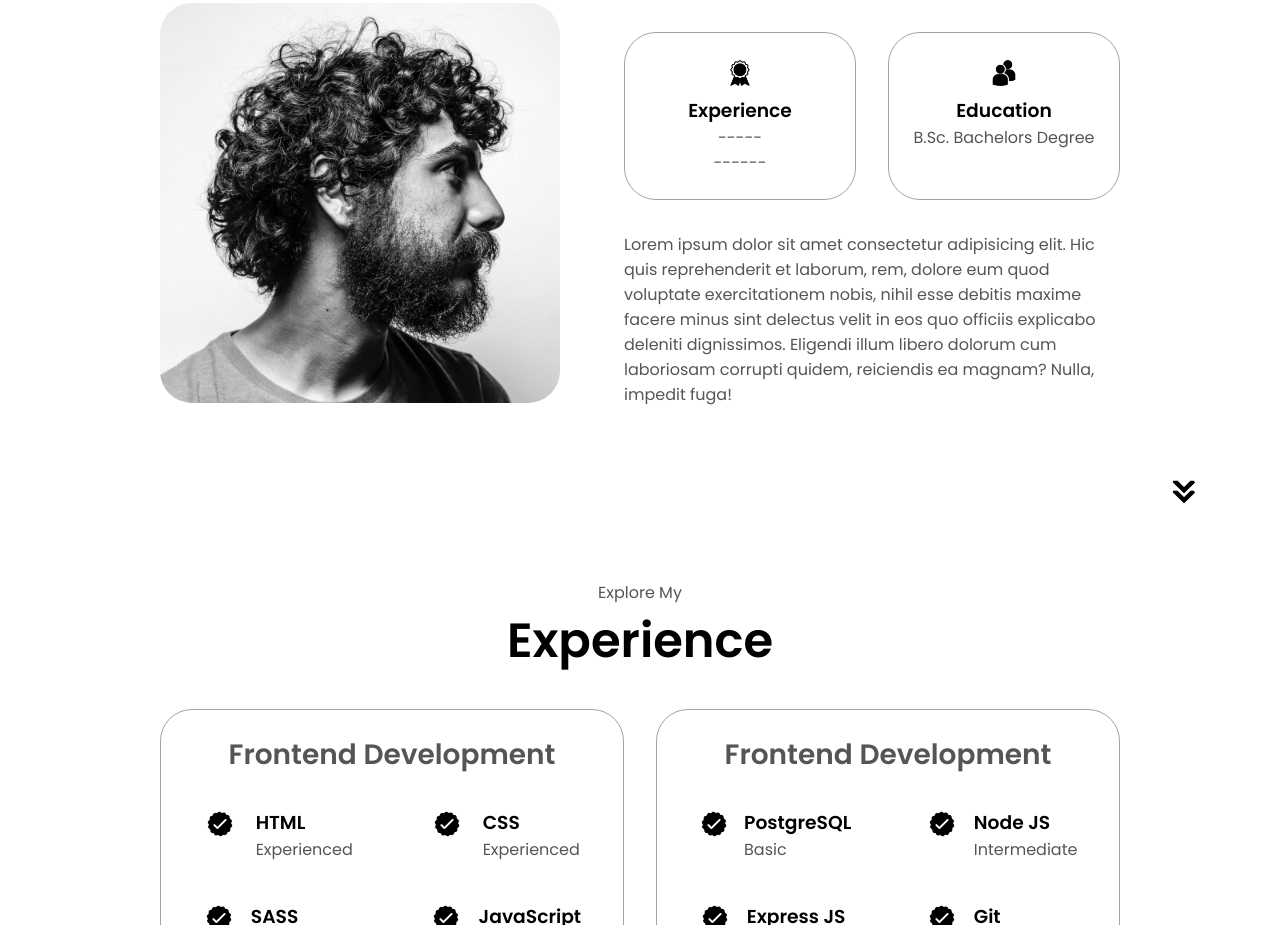
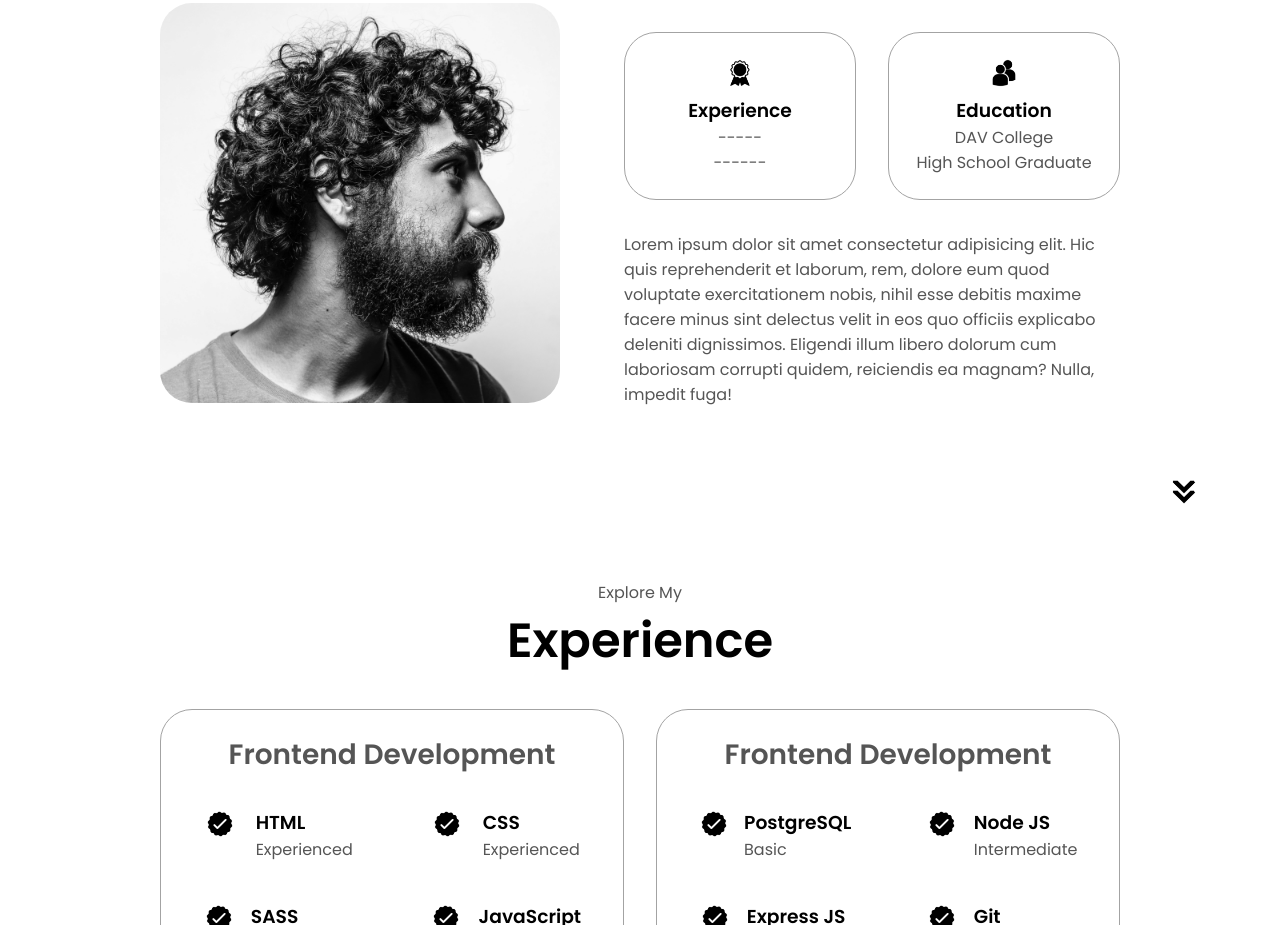
Before and after one commit to AbishkarPandey/html-css-js-portfolio, a plain HTML site: page index.html in a window 1280 px wide. Shown: the part 1116-2041 px from the top of the page. Drawn offline with Linux system fonts and the light colour scheme.

Commit message:
Update index.html

```diff
--- a/index.html
+++ b/index.html
@@ -106,7 +106,7 @@
                 class="icon"
               />
               <h3>Education</h3>
-              <p>B.Sc. Bachelors Degree</p>
+              <p>DAV College </br>High School Graduate</p>
             </div>
           </div>
           <div class="text-container">
```
